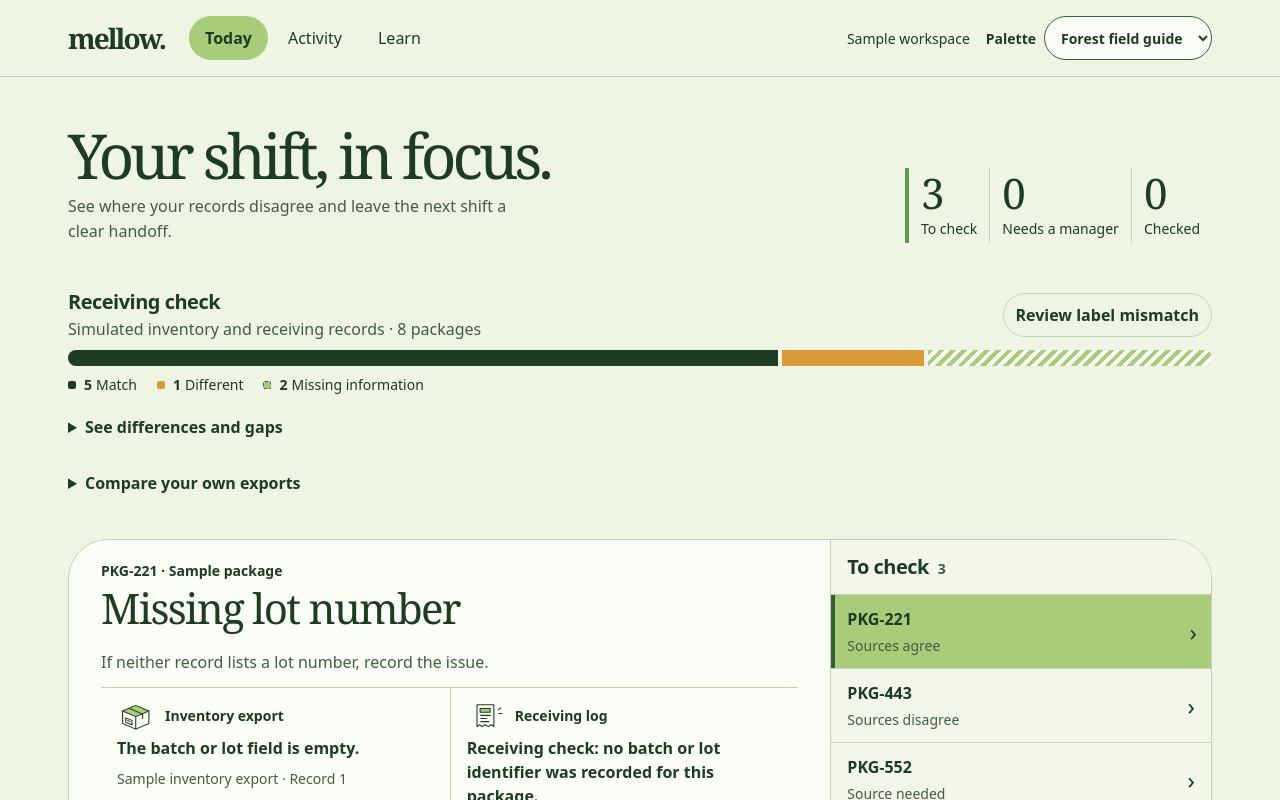
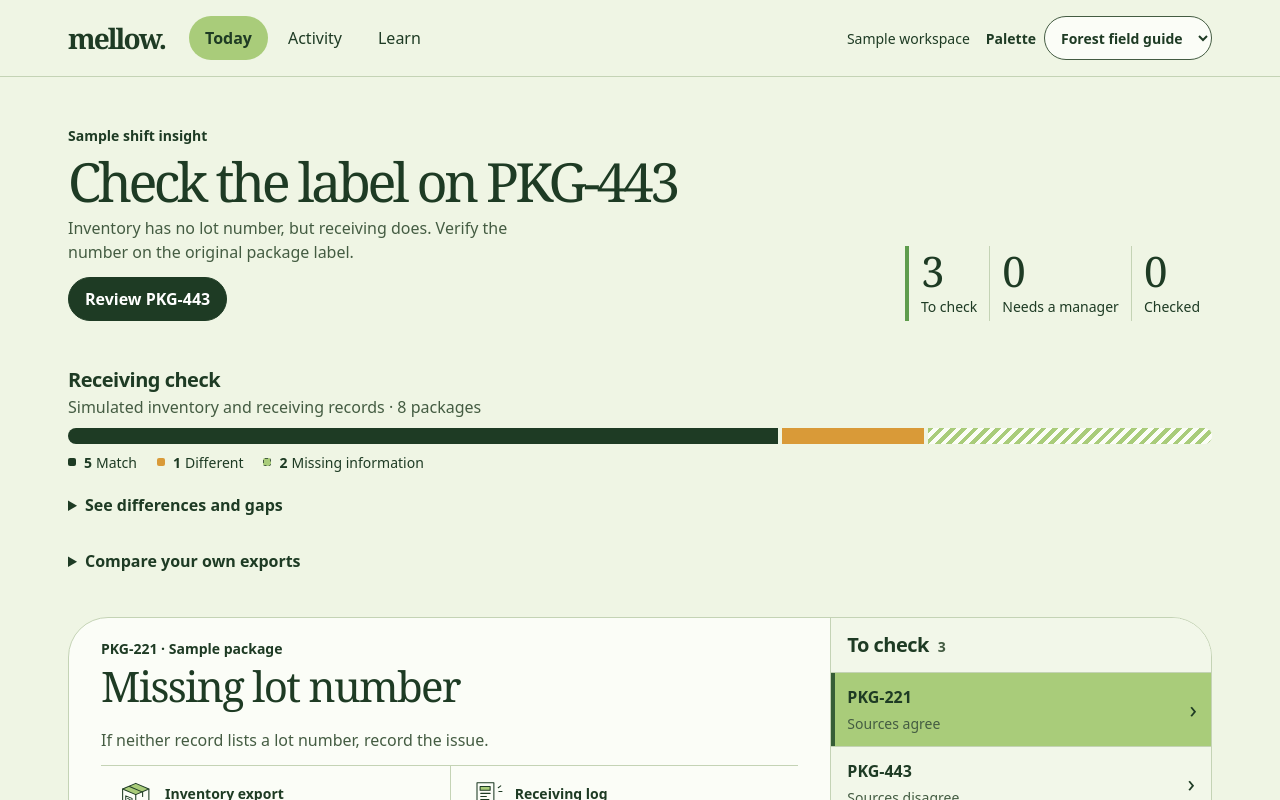
Before and after one commit to mauifrancis-ui/mellow-demo, a React (Vite) app: page / in a window 1280 px wide. Shown: the top 800 px of the page. Built offline with nearby package versions, Linux system fonts and the light colour scheme.

Commit message:
Lead Today with actionable receiving insights

```diff
--- a/src/App.tsx
+++ b/src/App.tsx
@@ -1,5 +1,6 @@
 import { useRef, useState, type ChangeEvent } from "react";
 import { ReceivingCheck } from "./ReceivingCheck";
+import { lotInsight, sampleComparison, type LotCheck } from "./comparison";
 
 import {
   emptyDraft, hasEvidence, initial, inspectRow, latestDecisions, nextRecord, parseCsv, prepareReview, readWorkspace, recordDecision, shiftHandoff, storageKey, workQueue,
@@ -96,6 +97,8 @@ export default function App() {
   const [error, setError] = useState("");
   const [handoffStatus, setHandoffStatus] = useState("");
   const [query, setQuery] = useState("");
+  const [comparison, setComparison] = useState<LotCheck[]>();
+  const [showDifferences, setShowDifferences] = useState(false);
   const [importing, setImporting] = useState(false);
   const editor = useRef<HTMLHeadingElement>(null);
   const evidenceInput = useRef<HTMLInputElement>(null);
@@ -105,7 +108,20 @@ export default function App() {
   const manager = handoff.map(({ task }) => task);
   const queue = workQueue(workspace);
   const reviewedCount = workspace.tasks.length - queue.length - manager.length;
-  const sampleMismatch = [...queue, ...manager].find(({ id, sample }) => sample && id === "PKG-443");
+  const sampleOpen = sampleComparison.filter((row) => row.state !== "match"
+    && queue.some((task) => task.sample && task.id === row.packageId));
+  const openComparisons = comparison?.filter((row) => row.state !== "match") ?? sampleOpen;
+  const priority = openComparisons.find((row) => row.state === "different") ?? openComparisons[0];
+  const priorityTask = !comparison && (priority
+    ? queue.find((task) => task.sample && task.id === priority.packageId)
+    : queue[0]);
+  const briefing = priority ? lotInsight(priority) : comparison
+    ? { title: "All compared lot numbers match", detail: "No label check is needed for these two files." }
+    : priorityTask
+      ? { title: `Review ${priorityTask.record}`, detail: priorityTask.observation }
+      : manager.length
+        ? { title: "Manager follow-up is ready", detail: "Open the handoff for the package, sources, and next check." }
+        : { title: "You’re caught up", detail: "Your decisions and sources are saved in Activity." };
   const active = [...queue, ...manager].find((task) => task.id === activeId) ?? queue[0];
   const following = active && nextRecord(workspace.tasks, queue, active.id);
   const draft = active ? workspace.drafts[active.id] ?? emptyDraft : emptyDraft;
@@ -218,6 +234,12 @@ export default function App() {
     }
   }
 
+  function openComparison(row: LotCheck) {
+    setShowDifferences(true);
+    const index = openComparisons.indexOf(row);
+    requestAnimationFrame(() => document.getElementById(`lot-check-${index}`)?.focus());
+  }
+
   function openEvidence() {
     if (!active) return;
     setEditRecordId(active.id);
@@ -281,7 +303,16 @@ export default function App() {
       </div></header>
       <main className="page" key={tab}>
         <header className={tab === "Today" ? "shift-header" : "page-header"}>
-          <div><h1>{tab === "Today" ? "Your shift, in focus." : tab}</h1><p>{tab === "Today" ? "See where your records disagree and leave the next shift a clear handoff." : tab === "Activity" ? "See what was decided and what still needs a manager." : "A field guide for the dispensary floor."}</p></div>
+          <div className="shift-briefing">
+            {tab === "Today" && <p className="briefing-source">{comparison ? "Your CSV comparison" : priority ? "Sample shift insight" : "Shift insight"}</p>}
+            <h1>{tab === "Today" ? briefing.title : tab}</h1>
+            <p>{tab === "Today" ? briefing.detail : tab === "Activity" ? "See what was decided and what still needs a manager." : "A field guide for the dispensary floor."}</p>
+            {tab === "Today" && <div className="actions briefing-actions">
+              {comparison && priority ? <button className="solid" onClick={() => openComparison(priority)}>See source records</button>
+                : priorityTask ? <button className="solid" onClick={() => openTask(priorityTask)}>Review {priorityTask.record}</button>
+                  : !comparison && manager.length > 0 && <button className="solid" onClick={() => setTab("Activity")}>Open shift handoff</button>}
+            </div>}
+          </div>
           {tab === "Today" && <>
             <dl className="shift-counts">
               <div><dt>To check</dt><dd>{queue.length}</dd></div>
@@ -290,7 +321,7 @@ export default function App() {
             </dl>
           </>}
         </header>
-        {tab === "Today" && <ReceivingCheck openSample={sampleMismatch ? () => openTask(sampleMismatch) : undefined} />}
+        {tab === "Today" && <ReceivingCheck result={comparison} onResult={setComparison} showDifferences={showDifferences} onShowDifferences={setShowDifferences} />}
         {tab !== "Today" && <p className="feedback" ref={feedback} role="status" tabIndex={-1}>{status}</p>}
         {tab !== "Today" && error && <p className="error" role="alert">{error}</p>}
         {tab === "Today" && <div className="review-layout">
--- a/src/ReceivingCheck.tsx
+++ b/src/ReceivingCheck.tsx
@@ -1,5 +1,5 @@
 import { useState, type FormEvent } from "react";
-import { compareLots, lotRecords, sampleComparison, type LotCheck } from "./comparison";
+import { compareLots, lotInsight, lotRecords, sampleComparison, type LotCheck } from "./comparison";
 
 const categories = [
   { id: "match", label: "Match" },
@@ -7,8 +7,12 @@ const categories = [
   { id: "missing", label: "Missing information" },
 ] as const;
 
-export function ReceivingCheck({ openSample }: { openSample?: () => void }) {
-  const [result, setResult] = useState<LotCheck[]>();
+export function ReceivingCheck({ result, onResult, showDifferences, onShowDifferences }: {
+  result?: LotCheck[];
+  onResult: (rows?: LotCheck[]) => void;
+  showDifferences: boolean;
+  onShowDifferences: (open: boolean) => void;
+}) {
   const [error, setError] = useState("");
   const [busy, setBusy] = useState(false);
   const rows = result ?? sampleComparison;
@@ -29,9 +33,9 @@ export function ReceivingCheck({ openSample }: { openSample?: () => void }) {
     try {
       if (inventory.size > 500_000 || receiving.size > 500_000) throw new Error("Choose CSV files of 500 KB or less.");
       const [left, right] = await Promise.all([inventory.text(), receiving.text()]);
-      setResult(compareLots(lotRecords(left), lotRecords(right)));
+      onResult(compareLots(lotRecords(left), lotRecords(right)));
     } catch (failure) {
-      setResult(undefined);
+      onResult(undefined);
       setError(failure instanceof Error ? failure.message : "Couldn’t read the files.");
     } finally {
       setBusy(false);
@@ -44,7 +48,6 @@ export function ReceivingCheck({ openSample }: { openSample?: () => void }) {
         <h2 id="receiving-title">Receiving check</h2>
         <p>{result ? "Your two CSV files" : "Simulated inventory and receiving records"} · {rows.length} packages</p>
       </div>
-      {!result && openSample && <button className="manual-evidence" onClick={openSample}>Review label mismatch</button>}
     </header>
     <div className="comparison-meter" aria-hidden="true">
       {totals.filter(({ count }) => count).map(({ id, count }) => <span key={id} data-result={id} style={{ flexGrow: count }} />)}
@@ -52,13 +55,20 @@ export function ReceivingCheck({ openSample }: { openSample?: () => void }) {
     <ul className="comparison-key" aria-label="Receiving check results">
       {totals.map(({ id, label, count }) => <li key={id} data-result={id}><strong>{count}</strong> {label}</li>)}
     </ul>
-    <details>
-      <summary>See differences and gaps</summary>
-      {exceptions.length ? <ul className="lot-differences">{exceptions.map((row) => <li key={row.packageId} className="activity-row">
-        <strong>{row.packageId}</strong>
-        <span>Inventory: {row.inventory ?? "No record"}{row.inventory === "" ? "Blank" : ""}</span>
-        <span>Receiving: {row.receiving ?? "No record"}{row.receiving === "" ? "Blank" : ""}</span>
-      </li>)}</ul> : <p>All lot numbers match across the two files.</p>}
+    <details open={showDifferences} onToggle={(event) => onShowDifferences(event.currentTarget.open)}>
+      <summary id="receiving-differences">See differences and gaps</summary>
+      {exceptions.length ? <table className="lot-differences">
+        <caption className="sr-only">Inventory and receiving lot numbers for packages that need a check</caption>
+        <thead><tr><th scope="col">Package</th><th scope="col">Inventory</th><th scope="col">Receiving</th></tr></thead>
+        {exceptions.map((row, index) => <tbody key={row.packageId}>
+          <tr>
+            <th scope="row" id={`lot-check-${index}`} tabIndex={-1}>{row.packageId}</th>
+            <td>{row.inventory === null ? "No record" : row.inventory || "Blank"}</td>
+            <td>{row.receiving === null ? "No record" : row.receiving || "Blank"}</td>
+          </tr>
+          <tr className="lot-next-check"><td colSpan={3}><strong>{lotInsight(row).title}.</strong> {lotInsight(row).detail}</td></tr>
+        </tbody>)}
+      </table> : <p>All lot numbers match across the two files.</p>}
     </details>
     <details>
       <summary>Compare your own exports</summary>
@@ -69,7 +79,7 @@ export function ReceivingCheck({ openSample }: { openSample?: () => void }) {
         <button className="manual-evidence" disabled={busy}>Compare files</button>
       </form>
       {error && <p role="alert" className="error">{error}</p>}
-      {result && <button className="manual-evidence" onClick={() => { setResult(undefined); setError(""); }}>Return to sample</button>}
+      {result && <button className="manual-evidence" onClick={() => { onResult(undefined); setError(""); }}>Return to sample</button>}
     </details>
   </section>;
 }
--- a/src/comparison.ts
+++ b/src/comparison.ts
@@ -35,3 +35,22 @@ export const sampleComparison = compareLots(
   [...matched, { packageId: "PKG-221", lot: "" }, { packageId: "PKG-443", lot: "" }, { packageId: "PKG-552", lot: "" }],
   [...matched, { packageId: "PKG-221", lot: "" }, { packageId: "PKG-443", lot: "SAMPLE-6" }],
 );
+
+export function lotInsight(row: LotCheck): { title: string; detail: string } {
+  if (row.state === "different") {
+    const difference = row.inventory === "" ? "Inventory has no lot number, but receiving does."
+      : row.receiving === "" ? "Receiving has no lot number, but inventory does."
+        : "Inventory and receiving list different lot numbers.";
+    return { title: `Check the label on ${row.packageId}`, detail: `${difference} Verify the number on the original package label.` };
+  }
+  if (row.state === "missing") {
+    if (row.receiving === null) {
+      return { title: `Find the receiving record for ${row.packageId}`, detail: "There’s no matching receiving row. Look up the package before drawing a conclusion." };
+    }
+    if (row.inventory === null) {
+      return { title: `Find the inventory record for ${row.packageId}`, detail: "There’s no matching inventory row. Check the package ID in the inventory system." };
+    }
+    return { title: `Verify the lot number for ${row.packageId}`, detail: "Neither record lists a lot number. Check the package label or the original receiving paperwork." };
+  }
+  return { title: `The lot numbers match for ${row.packageId}`, detail: "Both files list the same number. No follow-up for this comparison." };
+}
--- a/src/styles.css
+++ b/src/styles.css
@@ -403,3 +403,14 @@ small { display: block; margin-top: 4px; font-size: 14px; }
 .lot-differences li { border-top: 1px solid var(--line); }
 .lot-uploads { display: flex; flex-wrap: wrap; gap: 12px; align-items: start; padding-block: 8px; }
 .lot-uploads input { max-width: 100%; }
+
+.shift-briefing { min-width: 0; }
+.shift-header .shift-briefing h1 { max-width: 21ch; font-size: clamp(32px, 5vw, 54px); }
+.shift-header .briefing-source { color: var(--accent); font-size: 14px; font-weight: 700; margin: 0 0 8px; }
+.briefing-actions:not(:empty) { margin-block-start: 12px; }
+.lot-differences { width: 100%; table-layout: fixed; border-collapse: collapse; color: var(--ink); text-align: left; }
+.lot-differences :is(th, td) { padding: 12px 8px; text-align: left; vertical-align: middle; overflow-wrap: anywhere; }
+.lot-differences tr > :first-child { padding-inline-start: 0; }
+.lot-differences thead { color: var(--muted); font-size: 14px; }
+.lot-differences tbody { border-top: 1px solid var(--line); }
+.lot-differences .lot-next-check td { padding-block-start: 0; color: var(--muted); font-size: 14px; }
```
Also changed, not shown: 2 other files (tests, documents, lock files or other folders).
